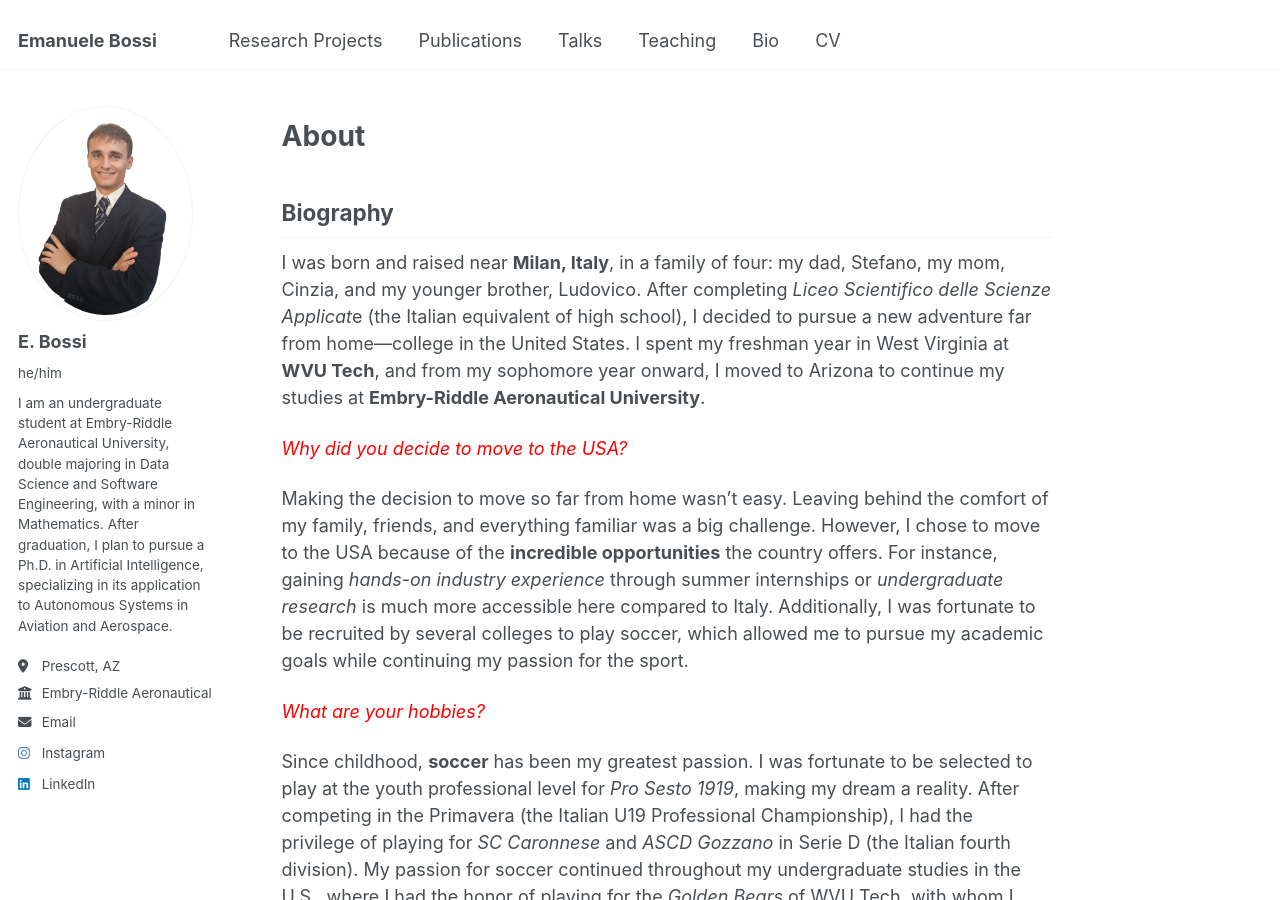
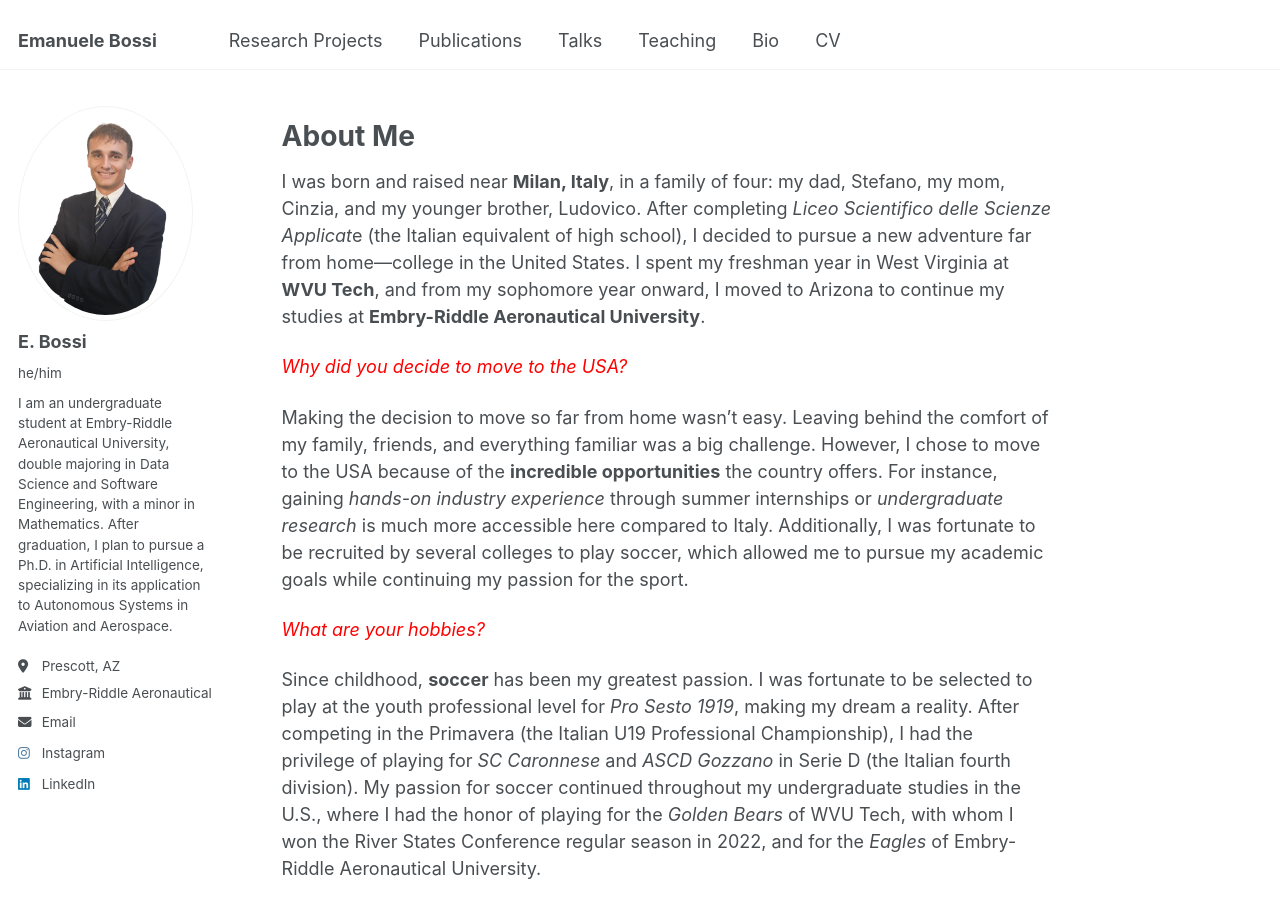
Before and after one commit to bossiemanuele/bossiemanuele.github.io, a Jekyll site: the page built from _pages/bio.md, in a window 1280 px wide and 900 px high. Built offline with Jekyll 4.4.1, drawn with Linux system fonts in a browser that asks for light colours.

Commit message:
Update bio.md

```diff
--- a/_pages/bio.md
+++ b/_pages/bio.md
@@ -6,9 +6,7 @@
   - /about/
   - /about.html
 ---
-# About
-
-## Biography
+# About Me
 
 I was born and raised near **Milan, Italy**, in a family of four: my dad, Stefano, my mom, Cinzia, and my younger brother, Ludovico. After completing *Liceo Scientifico delle Scienze Applicat*e (the Italian equivalent of high school), I decided to pursue a new adventure far from home—college in the United States. I spent my freshman year in West Virginia at **WVU Tech**, and from my sophomore year onward, I moved to Arizona to continue my studies at **Embry-Riddle Aeronautical University**.
 
```
